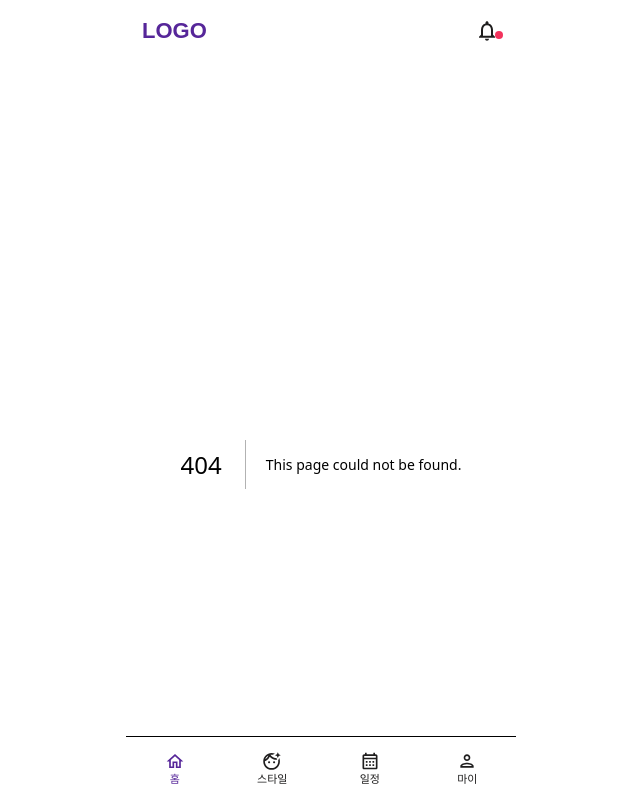
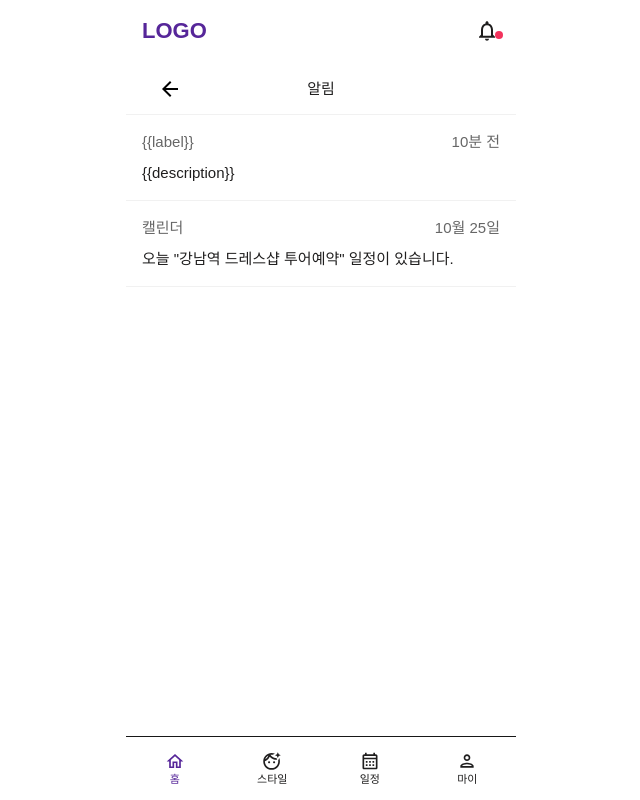
Before and after one commit to swyp11/swyp-frontend, a Next.js app in the folder frontend/: page /notifications in a window 1280 px wide. Before the commit this address had no page. Shown: the whole page, without its empty margins (319-959 px from the left). Built offline with nearby package versions, Linux system fonts and the light colour scheme; a web font is replaced by a local one.

Commit message:
feat: 알림 화면 추가

```diff
--- a/frontend/src/app/layout.tsx
+++ b/frontend/src/app/layout.tsx
@@ -1,20 +1,12 @@
 import type { Metadata } from "next";
-import { Geist, Geist_Mono, Roboto } from "next/font/google";
+import { Roboto } from "next/font/google";
+import { GeistSans } from "geist/font/sans";
+import { GeistMono } from "geist/font/mono";
 import localFont from "next/font/local";
 import "../styles/globals.css";
 import { NavigationProvider } from "../contexts/NavigationContext";
 import { Header } from "../components/common/Header";
 import { BottomNavigation } from "../components/common/BottomNavigation";
-
-const geistSans = Geist({
-  variable: "--font-geist-sans",
-  subsets: ["latin"],
-});
-
-const geistMono = Geist_Mono({
-  variable: "--font-geist-mono",
-  subsets: ["latin"],
-});
 
 const roboto = Roboto({
   variable: "--font-roboto",
@@ -56,7 +48,7 @@ export default function RootLayout({
   return (
     <html lang="en">
       <body
-        className={`${geistSans.variable} ${geistMono.variable} ${roboto.variable} ${pretendard.variable} antialiased`}
+        className={`${GeistSans.variable} ${GeistMono.variable} ${roboto.variable} ${pretendard.variable} antialiased`}
       >
         <NavigationProvider>
           <div
--- /dev/null
+++ b/frontend/src/app/notifications/page.tsx
@@ -0,0 +1,85 @@
+"use client";
+
+import React, { useState } from "react";
+import { useRouter } from "next/navigation";
+import Image from "next/image";
+
+interface Notification {
+  id: number;
+  label: string;
+  description: string;
+  timestamp: string;
+}
+
+export default function NotificationsPage() {
+  const router = useRouter();
+
+  // TODO: 실제 데이터는 API에서 가져와야 함
+  const [notifications] = useState<Notification[]>([
+    {
+      id: 1,
+      label: "{{label}}",
+      description: "{{description}}",
+      timestamp: "10분 전",
+    },
+    {
+      id: 2,
+      label: "캘린더",
+      description: '오늘 "강남역 드레스샵 투어예약" 일정이 있습니다.',
+      timestamp: "10월 25일",
+    },
+  ]);
+
+  return (
+    <>
+      {/* Header */}
+      <div className="flex items-center justify-between px-4 py-[13px] border-b border-[#f1f1f1] bg-white">
+        <div className="flex items-center justify-center gap-[10px] px-4 py-0">
+          <button
+            onClick={() => router.back()}
+            className="w-6 h-6 overflow-hidden"
+            aria-label="뒤로가기"
+          >
+            <Image
+              className="relative w-6 h-6"
+              alt=""
+              src="/img/arrow_back.svg"
+              width={24}
+              height={24}
+            />
+          </button>
+        </div>
+        <p className="body-2-medium text-on-surface">알림</p>
+        <div className="flex items-center justify-center gap-[10px] px-4 py-0 opacity-0">
+          <div className="w-6 h-6 overflow-hidden">
+            <Image
+              className="relative w-6 h-6"
+              alt=""
+              src="/img/arrow_back.svg"
+              width={24}
+              height={24}
+            />
+          </div>
+        </div>
+      </div>
+
+      {/* Notifications List */}
+      <div className="flex-1 flex flex-col bg-white overflow-y-auto">
+        {notifications.map((notification) => (
+          <div
+            key={notification.id}
+            className="flex flex-col gap-2 p-4 border-b border-[#f1f1f1] bg-white"
+          >
+            <div className="flex items-start justify-between w-full text-on-surface-subtle body-2">
+              <p className="body-2-medium">{notification.label}</p>
+              <p className="body-2">{notification.timestamp}</p>
+            </div>
+            <p className="body-2-medium text-on-surface w-full">
+              {notification.description}
+            </p>
+          </div>
+        ))}
+      </div>
+    </>
+  );
+}
--- a/frontend/src/app/schedule/add/page.tsx
+++ b/frontend/src/app/schedule/add/page.tsx
@@ -3,6 +3,7 @@
 import React, { useState } from "react";
 import { useRouter } from "next/navigation";
 import { CalendarSelect } from "../../../components/ui/CalendarSelect";
+import Image from "next/image";
 
 export default function AddSchedulePage() {
   const router = useRouter();
--- a/frontend/src/components/common/Header.tsx
+++ b/frontend/src/components/common/Header.tsx
@@ -3,8 +3,11 @@
 import React from "react";
 import Image from "next/image";
 import Link from "next/link";
+import { useRouter } from "next/navigation";
 
 export const Header = () => {
+  const router = useRouter();
+
   return (
     <header className="flex items-center relative self-stretch w-full flex-[0_0_auto] bg-surface-1">
       <div className="flex items-center gap-2.5 p-4 relative flex-1 grow bg-white">
@@ -20,6 +23,7 @@ export const Header = () => {
           type="button"
           aria-label="Notifications"
           className="relative w-6 h-6"
+          onClick={() => router.push("/notifications")}
         >
           <Image
             className="relative w-6 h-6"
```
